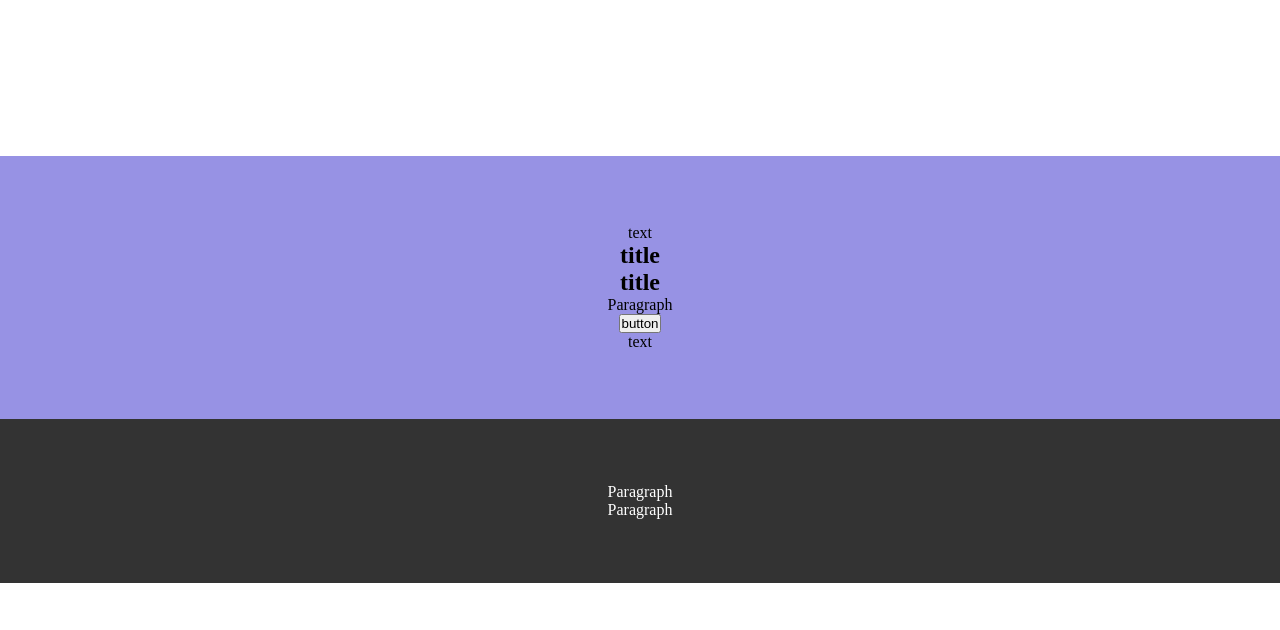
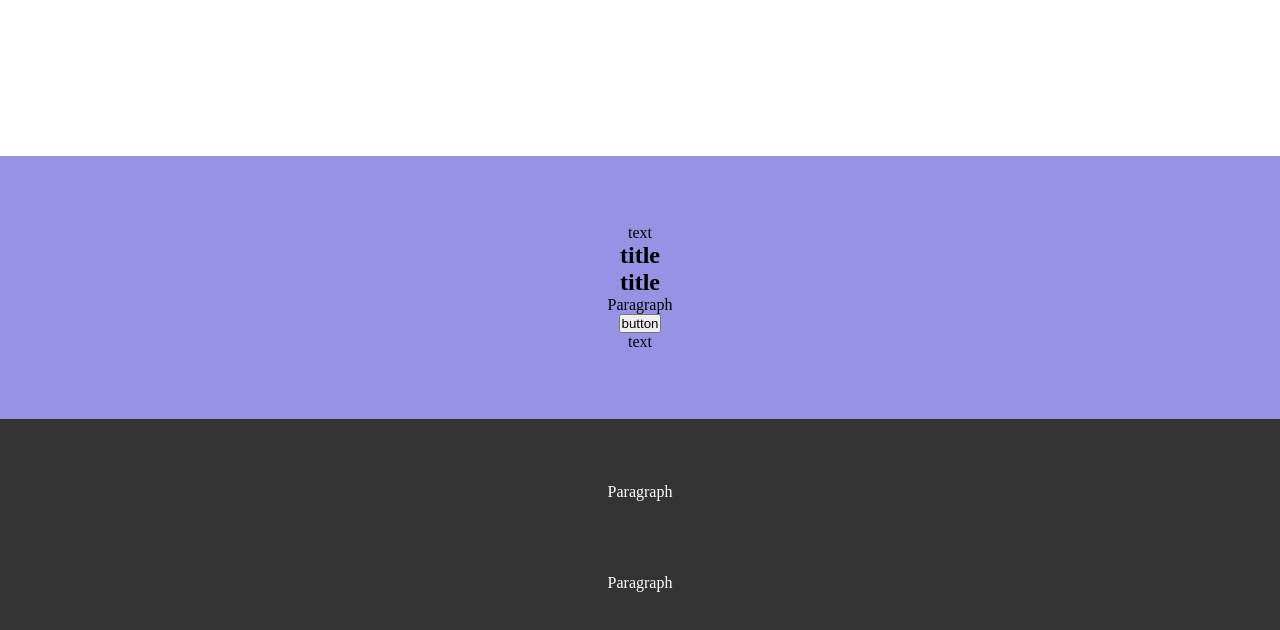
Before and after one commit to redihoxhaa/htmlcss-responsive-layout, a plain HTML site: page index.html in a window 1280 px wide. Shown: the part 1811-2441 px from the top of the page. Before the commit the page ends 2394 px from the top, so only its background shows below. Drawn offline with Linux system fonts and the light colour scheme.

Commit message:
fix: fix padding footer

```diff
--- a/css/style.css
+++ b/css/style.css
@@ -213,6 +213,10 @@ footer .info {
     color: white;
 }
 
+footer .info p:first-child {
+    padding-bottom: 73px;
+}
+
 /* #endregion FOOTER */
 
 /* #region MEDIA QUERIES */
```
